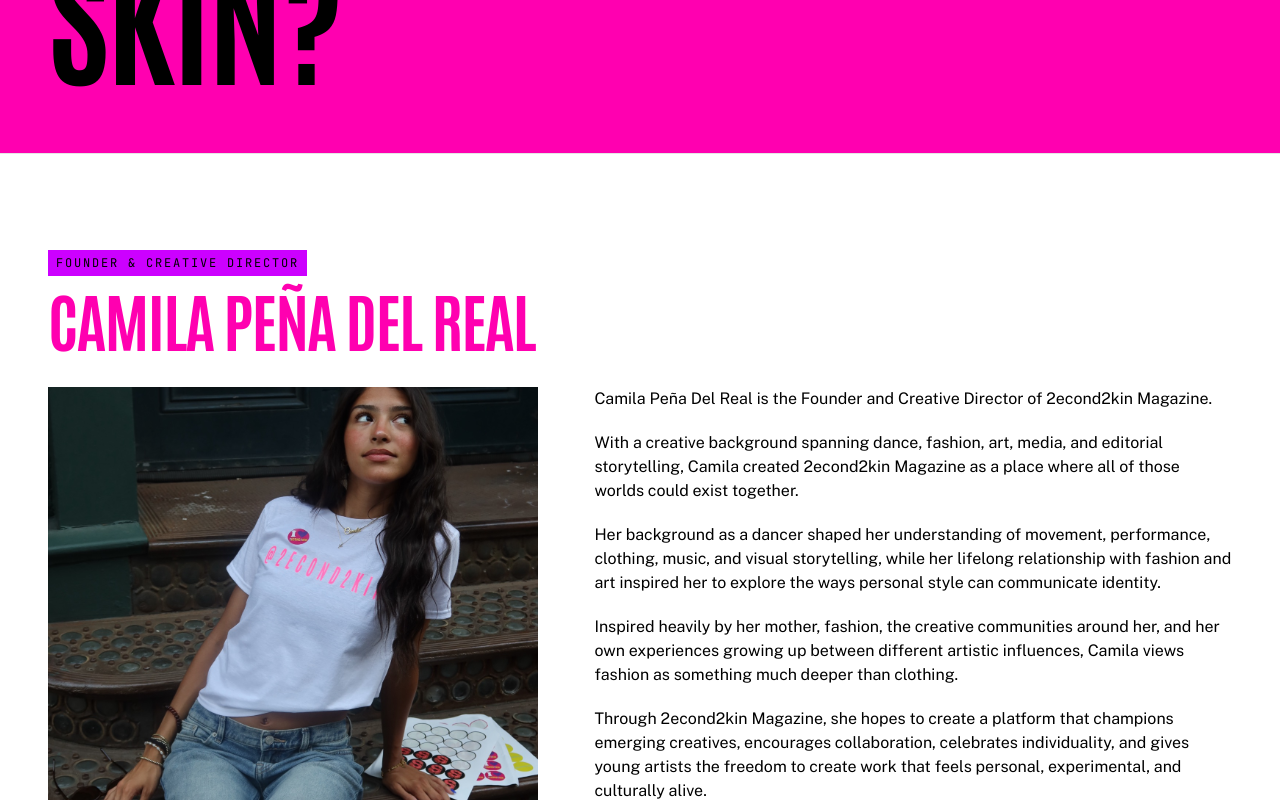
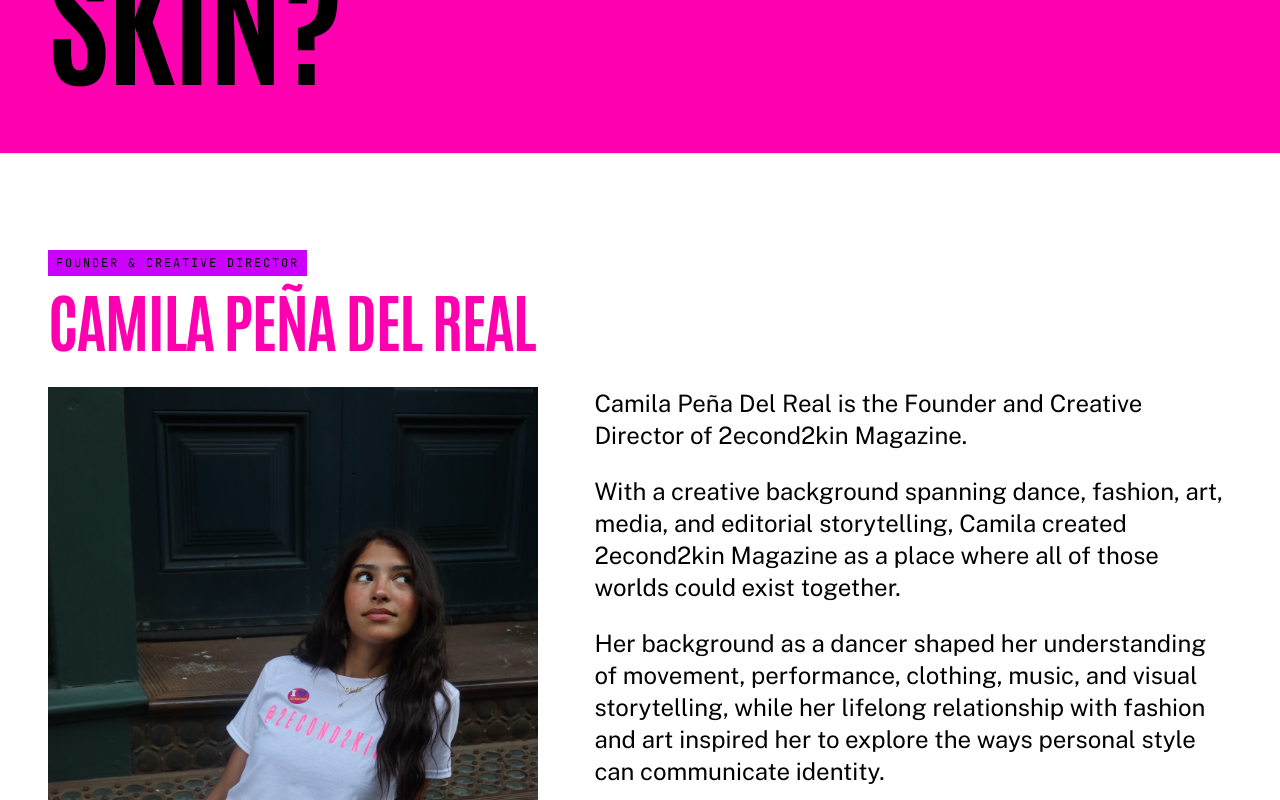
Before and after one commit to LukeHopkinss/2econd2kin, a Next.js app: page /about in a window 1280 px wide. Shown: the part 2000-2800 px from the top of the page. Built offline with nearby package versions, Linux system fonts and the light colour scheme.

Commit message:
small picture tweaks

```diff
--- a/src/app/about/page.tsx
+++ b/src/app/about/page.tsx
@@ -80,8 +80,8 @@
             </div>
             <div className="relative aspect-[4/5] w-full overflow-hidden md:aspect-auto md:h-full">
               <Image
-                src="/2econd-drive/MISC(1).jpg"
-                alt="Two team members in 'Founder' and 'Social Media Manager' 2econd2kin tees in a brownstone doorway"
+                src="/2econd-drive/MISC(11).jpg"
+                alt="Two people in 2econd2kin tees looking at camera"
                 fill
                 sizes="(min-width: 768px) 30vw, 80vw"
                 className="object-cover"
@@ -119,7 +119,7 @@
         <Badge tone="violet">Founder &amp; Creative Director</Badge>
         <h2 className="mt-4 type-display text-h1 text-hot">Camila Peña Del Real</h2>
         <div className="mt-10 grid gap-10 md:grid-cols-[1fr_1.3fr] md:gap-14">
-          <div className="relative aspect-[4/5] w-full overflow-hidden md:aspect-auto md:h-full">
+          <div className="relative aspect-[2/3] w-full overflow-hidden md:self-start">
             <Image
               src="/about/founder.jpg"
               alt="Camila Peña Del Real, Founder and Creative Director of 2econd2kin Magazine"
@@ -128,7 +128,7 @@
               className="object-cover"
             />
           </div>
-          <div className="space-y-5 text-body text-paper">
+          <div className="flex flex-col justify-between gap-6 text-body text-paper md:text-xl lg:text-2xl">
             <p>
               Camila Peña Del Real is the Founder and Creative Director of 2econd2kin Magazine.
             </p>
@@ -153,6 +153,9 @@
           Biannual: two physical issues a year, with digital stories and features in
           between.
         </p>
+        <p className="type-meta text-meta text-paper/60">
+          Between major issues, the digital world of 2econd2kin Magazine will continue through stories, interviews, creative features, community content, events, collaborations, mini releases, and other original digital content.
+        </p>
       </Section>
     </>
   );
```
